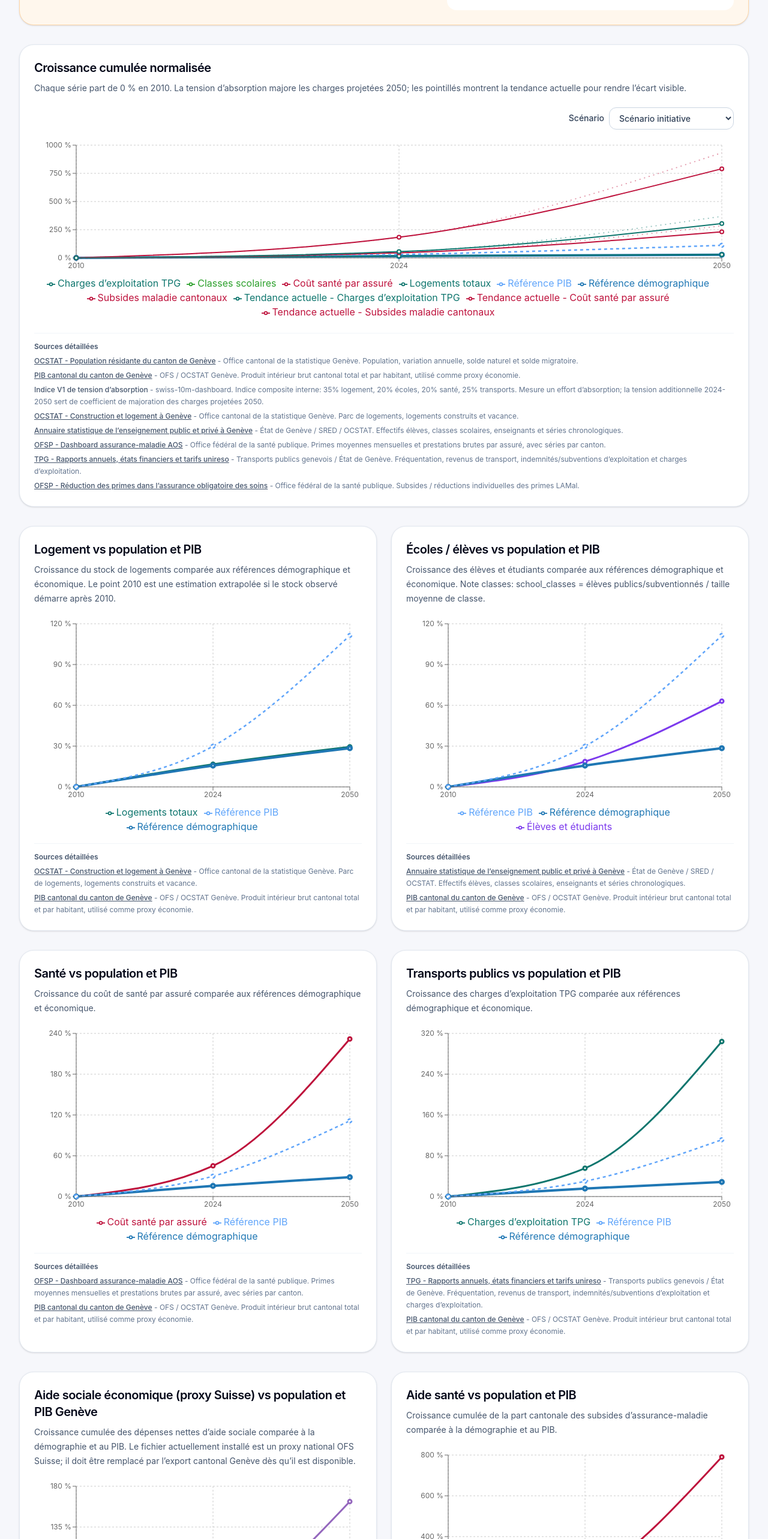
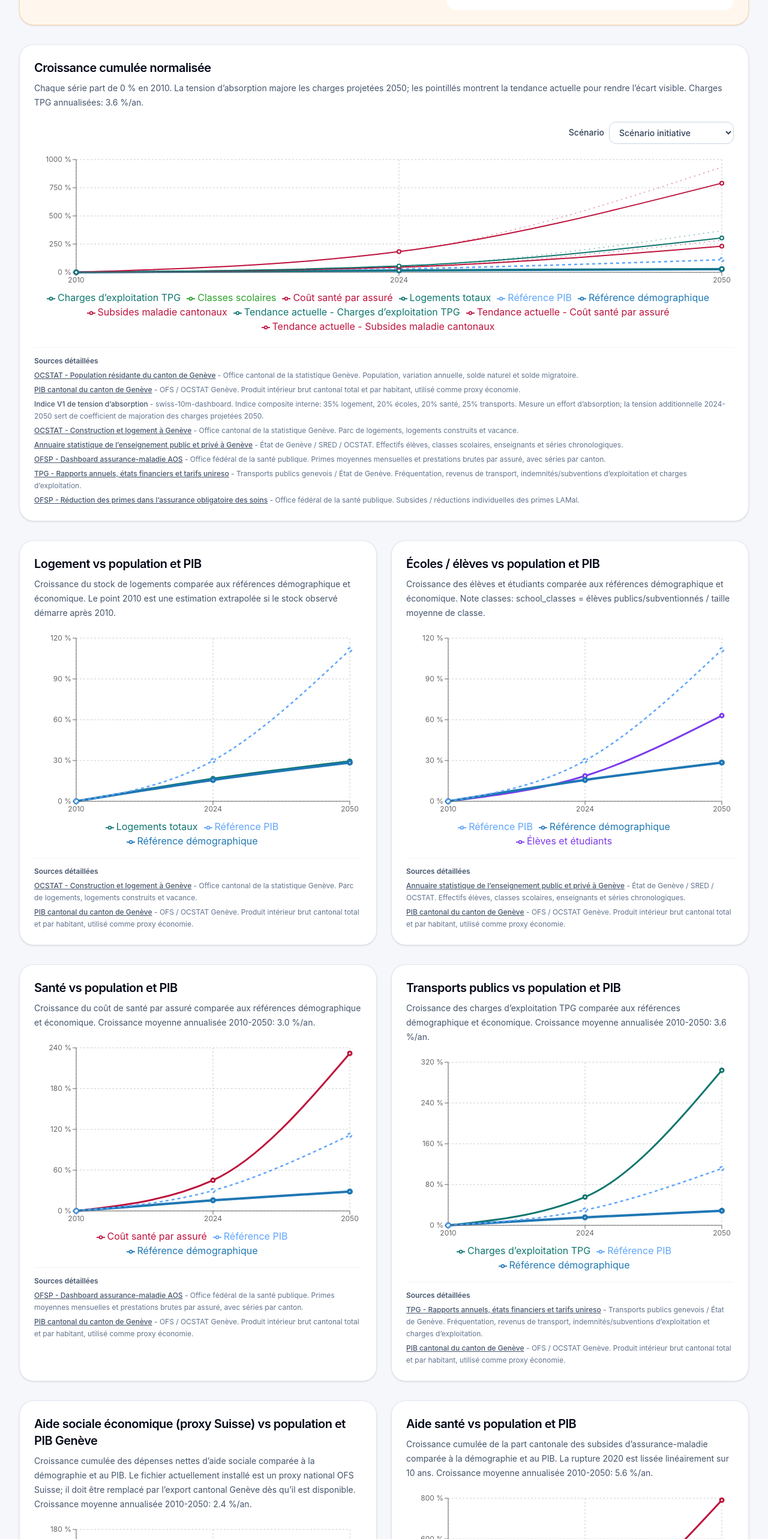
Before and after one commit to evaletolab/swiss-10m-dashboard, a React (Vite) app: page / in a window 1280 px wide. Shown: the part 4560-7126 px from the top of the page at 60% size. Built offline with nearby package versions, Linux system fonts and the light colour scheme.

Commit message:
Explain health subsidy rupture and annualized cost growth.

```diff
--- a/src/app/App.tsx
+++ b/src/app/App.tsx
@@ -19,6 +19,7 @@ import scenariosChData from '../data/scenarios_ch.json'
 import scenariosGeData from '../data/scenarios_ge.json'
 import sourcesData from '../data/sources.json'
 import summaryData from '../data/summary.json'
+import { toNumber } from '../lib/format'
 import { TARGET_YEAR } from '../lib/series'
 import type { DemographyRow, GrowthComparisonRow, ScenarioName, ScenarioRow, Source } from '../lib/types'
 
@@ -33,6 +34,20 @@ type Summary = {
     generationReplacementRatio?: number | string | null
     twoGenerationBase?: number | string | null
   }
+}
+
+function annualizedMetricGrowth(rows: GrowthComparisonRow[], scenario: ScenarioName, metric: string) {
+  const row = rows.find((item) => item.scenario === scenario && item.metric === metric)
+  const totalGrowth = toNumber(row?.growth_2010_to_2050_pct)
+  const startYear = Number(row?.year_2010 ?? 2010)
+  const targetYear = Number(row?.target_year ?? TARGET_YEAR)
+  if (totalGrowth === null || targetYear <= startYear) return 'donnée manquante'
+  const annualGrowth = (Math.pow(1 + totalGrowth / 100, 1 / (targetYear - startYear)) - 1) * 100
+  return `${annualGrowth.toFixed(1)} %/an`
+}
+
+function costDescription(text: string, rows: GrowthComparisonRow[], scenario: ScenarioName, metric: string) {
+  return `${text} Croissance moyenne annualisée 2010-2050: ${annualizedMetricGrowth(rows, scenario, metric)}.`
 }
 
 function App() {
@@ -101,7 +116,7 @@ function App() {
       <AbsorptionPressureBlock rows={growthComparison} scenario={scenario} onScenarioChange={setScenario} />
 
       <section className="mt-8">
-        <ChartCard title="Croissance cumulée normalisée" description="Chaque série part de 0 % en 2010. La tension d’absorption majore les charges projetées 2050; les pointillés montrent la tendance actuelle pour rendre l’écart visible." sourceIds={['ocstat_geneva_population', 'bfs_ocstat_geneva_gdp', 'absorption_pressure_v1', 'ocstat_geneva_housing', 'ge_education_annuary', 'ofsp_dashboard_health_insurance', 'tpg_annual_reports_finance', 'ofsp_health_premium_subsidies']}>
+        <ChartCard title="Croissance cumulée normalisée" description={`Chaque série part de 0 % en 2010. La tension d’absorption majore les charges projetées 2050; les pointillés montrent la tendance actuelle pour rendre l’écart visible. Charges TPG annualisées: ${annualizedMetricGrowth(growthComparison, scenario, 'operating_expenses')}.`} sourceIds={['ocstat_geneva_population', 'bfs_ocstat_geneva_gdp', 'absorption_pressure_v1', 'ocstat_geneva_housing', 'ge_education_annuary', 'ofsp_dashboard_health_insurance', 'tpg_annual_reports_finance', 'ofsp_health_premium_subsidies']}>
           <div className="mb-4 flex justify-end"><ScenarioSelector value={scenario} onChange={setScenario} /></div>
           <div className="h-[300px]"><GrowthComparisonChart rows={growthComparison} scenario={scenario} compareToScenario="linear_trend_2000_base_year" toggleable /></div>
         </ChartCard>
@@ -117,19 +132,19 @@ function App() {
       </section>
 
       <section className="mt-8 grid gap-6 lg:grid-cols-2">
-        <ChartCard title="Santé vs population et PIB" description="Croissance du coût de santé par assuré comparée aux références démographique et économique." sourceIds={['ofsp_dashboard_health_insurance', 'bfs_ocstat_geneva_gdp']}>
+        <ChartCard title="Santé vs population et PIB" description={costDescription('Croissance du coût de santé par assuré comparée aux références démographique et économique.', growthComparison, scenario, 'health_cost_per_insured')} sourceIds={['ofsp_dashboard_health_insurance', 'bfs_ocstat_geneva_gdp']}>
           <GrowthComparisonChart rows={growthComparison} scenario={scenario} domain="Santé" metric="health_cost_per_insured" />
         </ChartCard>
-        <ChartCard title="Transports publics vs population et PIB" description="Croissance des charges d’exploitation TPG comparée aux références démographique et économique." sourceIds={['tpg_annual_reports_finance', 'bfs_ocstat_geneva_gdp']}>
+        <ChartCard title="Transports publics vs population et PIB" description={costDescription('Croissance des charges d’exploitation TPG comparée aux références démographique et économique.', growthComparison, scenario, 'operating_expenses')} sourceIds={['tpg_annual_reports_finance', 'bfs_ocstat_geneva_gdp']}>
           <GrowthComparisonChart rows={growthComparison} scenario={scenario} domain="Transports publics" metric="operating_expenses" />
         </ChartCard>
       </section>
 
       <section className="mt-8 grid gap-6 lg:grid-cols-2">
-        <ChartCard title="Aide sociale économique (proxy Suisse) vs population et PIB Genève" description="Croissance cumulée des dépenses nettes d’aide sociale comparée à la démographie et au PIB. Le fichier actuellement installé est un proxy national OFS Suisse; il doit être remplacé par l’export cantonal Genève dès qu’il est disponible." sourceIds={['bfs_fibs_social_assistance_ch', 'ocstat_geneva_social_assistance', 'bfs_ocstat_geneva_gdp']}>
+        <ChartCard title="Aide sociale économique (proxy Suisse) vs population et PIB Genève" description={costDescription('Croissance cumulée des dépenses nettes d’aide sociale comparée à la démographie et au PIB. Le fichier actuellement installé est un proxy national OFS Suisse; il doit être remplacé par l’export cantonal Genève dès qu’il est disponible.', growthComparison, scenario, 'social_assistance_spending')} sourceIds={['bfs_fibs_social_assistance_ch', 'ocstat_geneva_social_assistance', 'bfs_ocstat_geneva_gdp']}>
           <GrowthComparisonChart rows={growthComparison} scenario={scenario} domain="Aide sociale" metric="social_assistance_spending" />
         </ChartCard>
-        <ChartCard title="Aide santé vs population et PIB" description="Croissance cumulée de la part cantonale des subsides d’assurance-maladie comparée à la démographie et au PIB." sourceIds={['ofsp_health_premium_subsidies', 'bfs_ocstat_geneva_gdp']}>
+        <ChartCard title="Aide santé vs population et PIB" description={costDescription('Croissance cumulée de la part cantonale des subsides d’assurance-maladie comparée à la démographie et au PIB. La rupture 2020 est lissée linéairement sur 10 ans.', growthComparison, scenario, 'health_premium_subsidy_cantonal')} sourceIds={['ofsp_health_premium_subsidies', 'rts_geneva_health_subsidy_reform_2020', 'bfs_ocstat_geneva_gdp']}>
           <GrowthComparisonChart rows={growthComparison} scenario={scenario} domain="Aide santé" metric="health_premium_subsidy_cantonal" />
         </ChartCard>
       </section>
```
Also changed, not shown: 2 other files (tests, documents, lock files or other folders).
